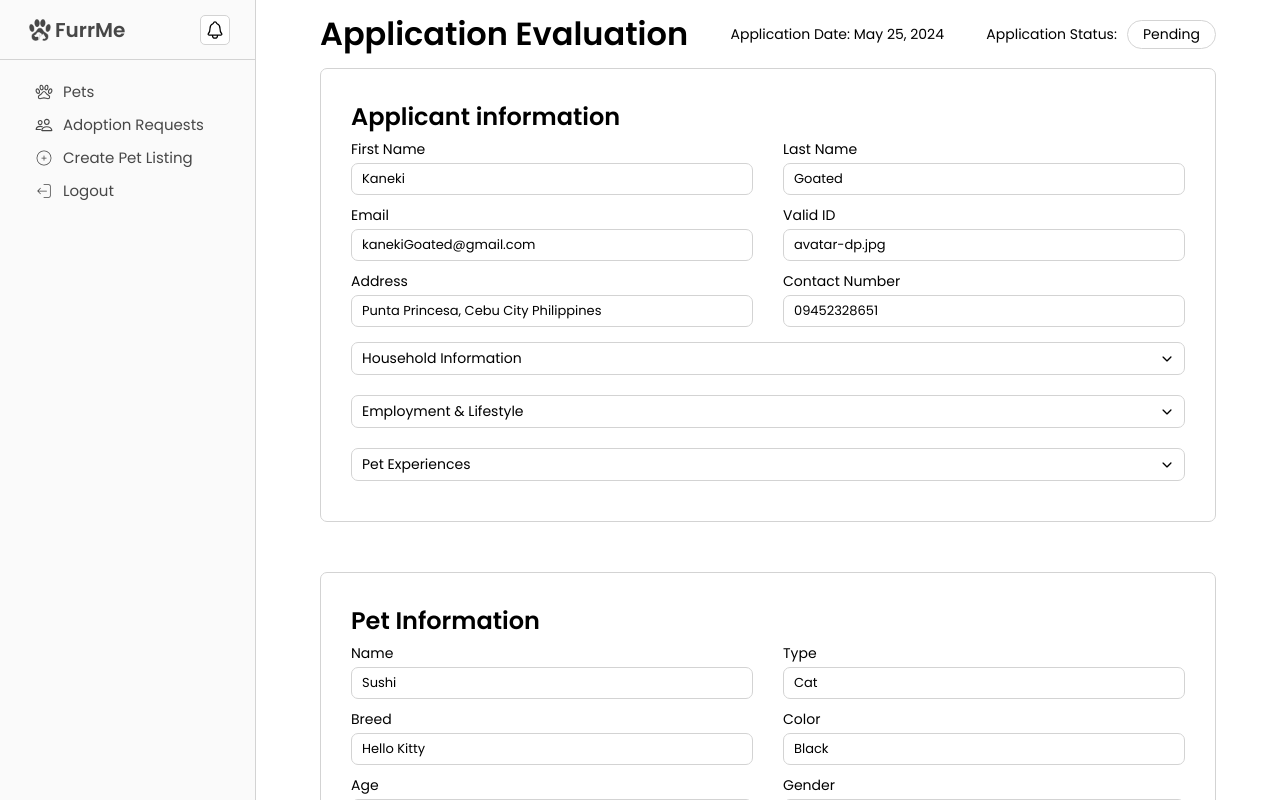
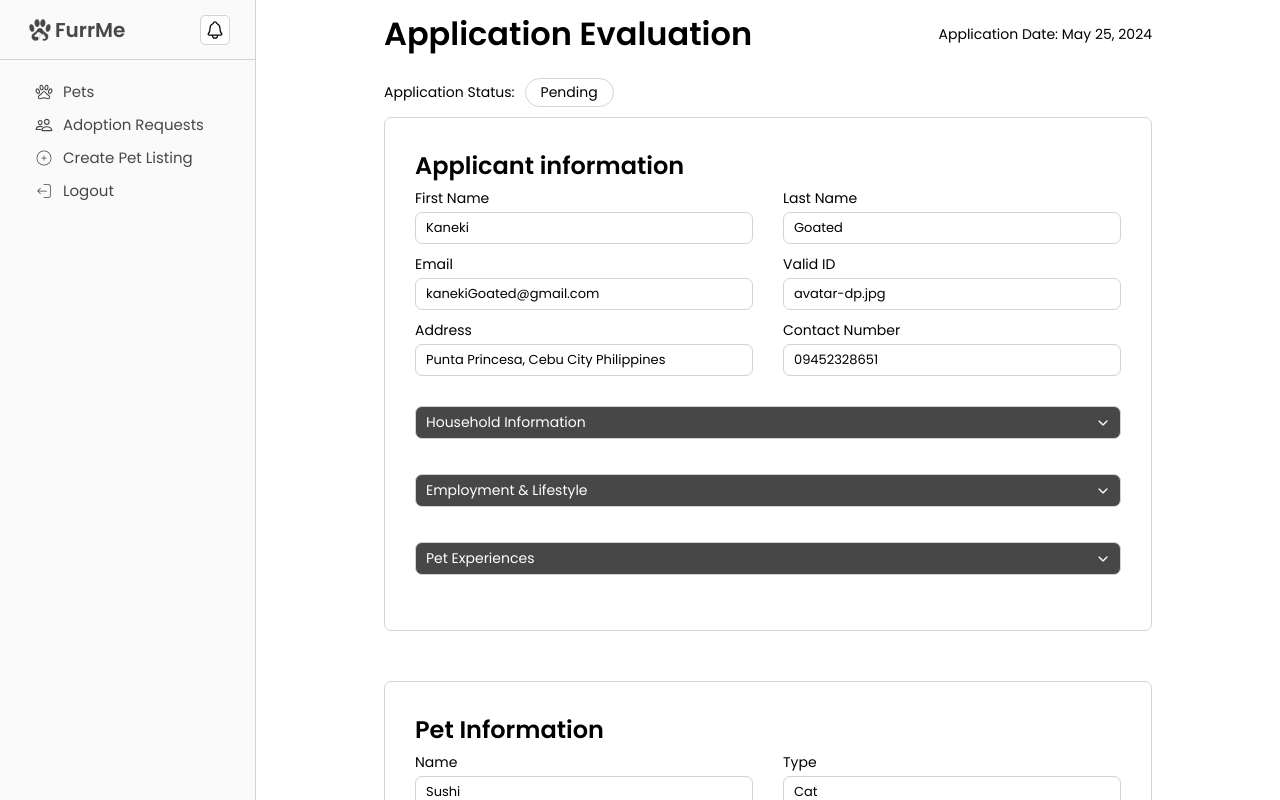
Before and after one commit to Right-Click-Inspect/FurrMe-v3, a React (Create React App) app: page / in a window 1280 px wide. Built offline with nearby package versions, Linux system fonts and the light colour scheme.

Commit message:
Admin Evaluation CSS modified

```diff
--- a/src/components/AdminEvaluation.css
+++ b/src/components/AdminEvaluation.css
@@ -33,7 +33,7 @@
 
 .adminEvaluation .mainContent {
     flex: 1;
-    padding: 0 5%;
+    padding: 0 10%;
     overflow-x: hidden;
     display: flex;
     flex-direction: column;
@@ -138,6 +138,7 @@
 .adminEvaluation .infoDropdownsContainer .dropdown {
     width: 100%;
     padding: 10px 0;
+    margin: 15px 0;
 }
 
 .adminEvaluation .infoDropdownsContainer .dropdown p {
@@ -148,10 +149,12 @@
     align-items: center;
     justify-content: space-between;
     cursor: pointer;
+    background-color: var(--primaryTextColor);
+    color: white;
 }
 
 .adminEvaluation .infoDropdownsContainer .dropdown p:hover {
-    background-color: rgb(218, 218, 218);
+    background-color: rgb(87, 86, 86);
 }
 
 .adminEvaluation .infoDropdownsContainer .dpCont {
@@ -233,10 +236,12 @@
 
 .adminEvaluation .mainContent .evalResultCont .evalSubmitButton {
     width: 100%;
+    background-color: var(--primaryTextColor);
+    color: white;
 }
 
 .adminEvaluation .mainContent .evalResultCont button:hover {
-    background-color: rgb(218, 218, 218);
+    background-color: rgb(100, 100, 100);
 }
 
 .adminEvaluation .mainContent .evalResultCont .rejectReasonCont {
```
